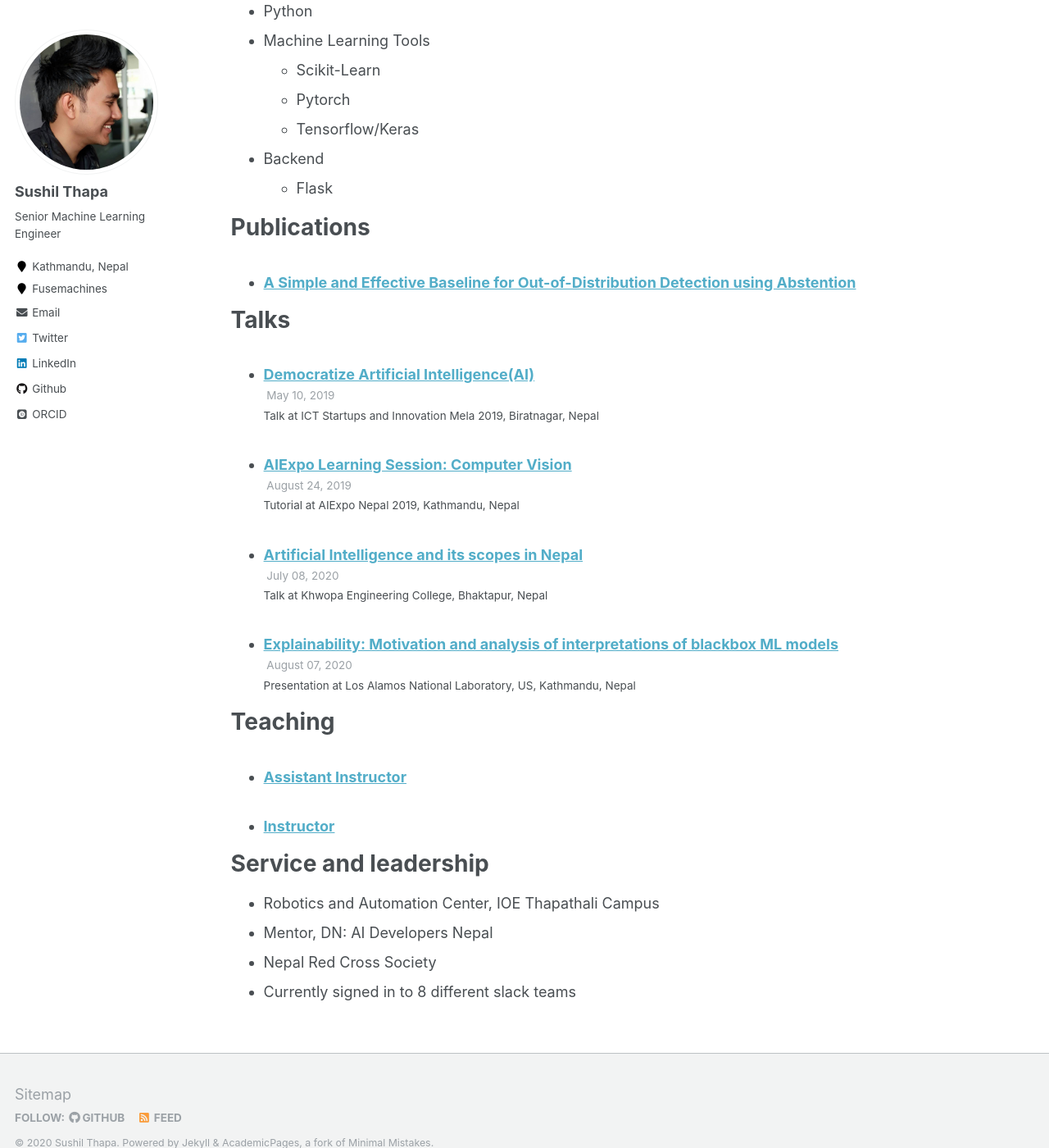
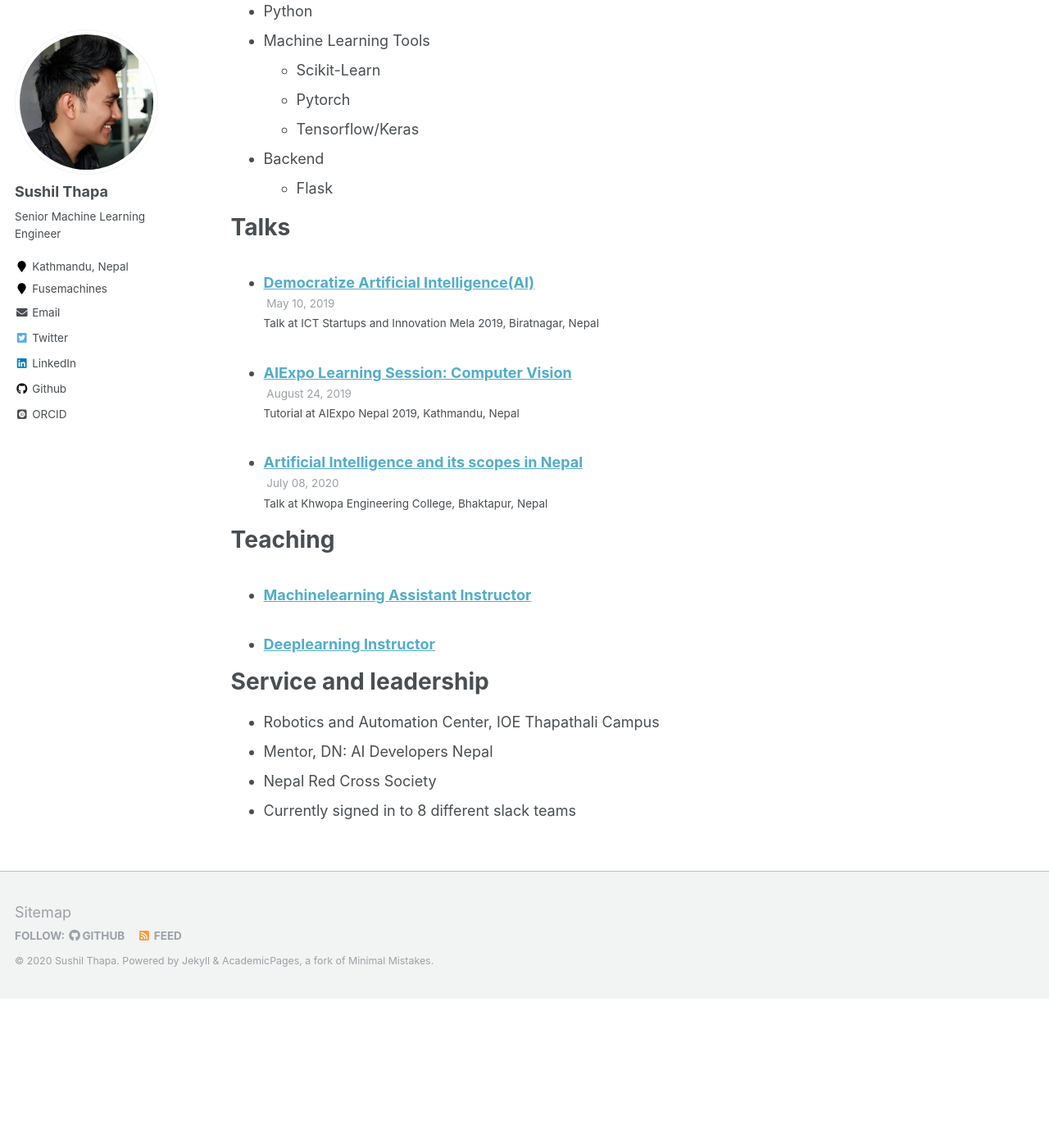
Before and after one commit to Sushil-Thapa/sushil-thapa.github.io, a Jekyll site: the page built from _pages/cv.md, in a window 1280 px wide and 1400 px high, scrolled down 682 px. Shown: the whole window at 82% size. Built offline with Jekyll 4.4.1, drawn with Linux system fonts in a browser that asks for light colours; some web fonts are replaced; after the commit the page ends 1900 px from its top, so only the background shows below that.

Commit message:
Remove presentation

```diff
--- a/_data/navigation.yml
+++ b/_data/navigation.yml
@@ -7,7 +7,7 @@ main:
     url: /talks/
 
   - title: "Teaching"
-    url: /teachings/
+    url: /teaching/
 
 #   - title: "Portfolio"
 #     url: /portfolio/
--- a/_pages/cv.md
+++ b/_pages/cv.md
@@ -44,11 +44,11 @@ Skills
 * Backend
   * Flask
 
-Publications
+<!-- Publications
 ======
   <ul>{% for post in site.publications %}
     {% include archive-single-cv.html %}
-  {% endfor %}</ul>
+  {% endfor %}</ul> -->
 
 Talks
 ======
--- a/_teaching/2019-fall-teaching-1.md
+++ b/_teaching/2019-fall-teaching-1.md
@@ -1,5 +1,5 @@
 ---
-title: "Assistant Instructor"
+title: "Machinelearning Assistant Instructor"
 collection: teaching
 type: "Machine Learning Course"
 permalink: /teaching/2019-fall-teaching-1
--- a/_teaching/2020-spring-teaching-2.md
+++ b/_teaching/2020-spring-teaching-2.md
@@ -1,5 +1,5 @@
 ---
-title: "Instructor"
+title: "Deeplearning Instructor"
 collection: teaching
 type: "Deeplearning Course"
 permalink: /teaching/2020-spring-teaching-2
@@ -47,4 +47,3 @@ Paper Summaries
 - [Sequence to Sequence Learning with Neural Networks](https://arxiv.org/abs/1409.3215)
 - [Genrative Adversarial Networks](https://arxiv.org/abs/1406.2661)
 - Policy Gradients Methods
--
```
Also changed, not shown: _talks/2020-08-07-presentation-1.md (+2 -2 lines).
